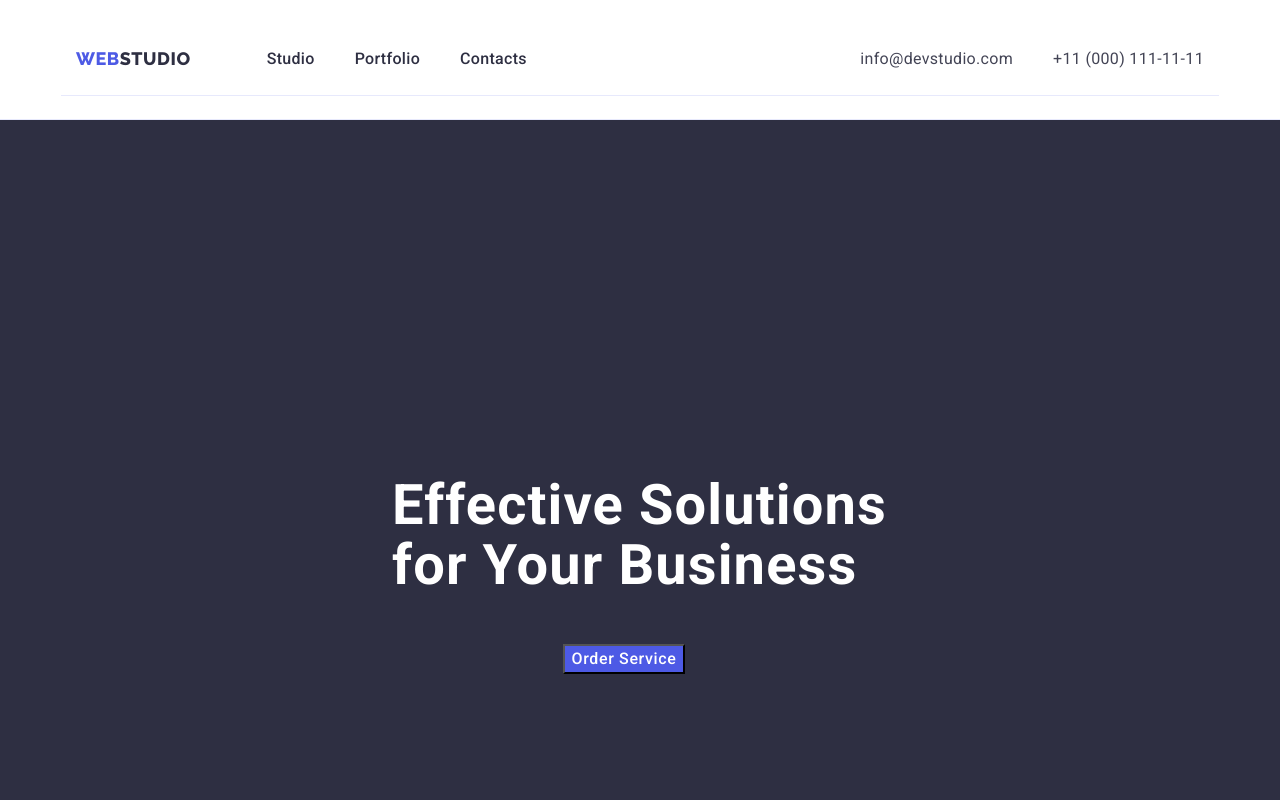
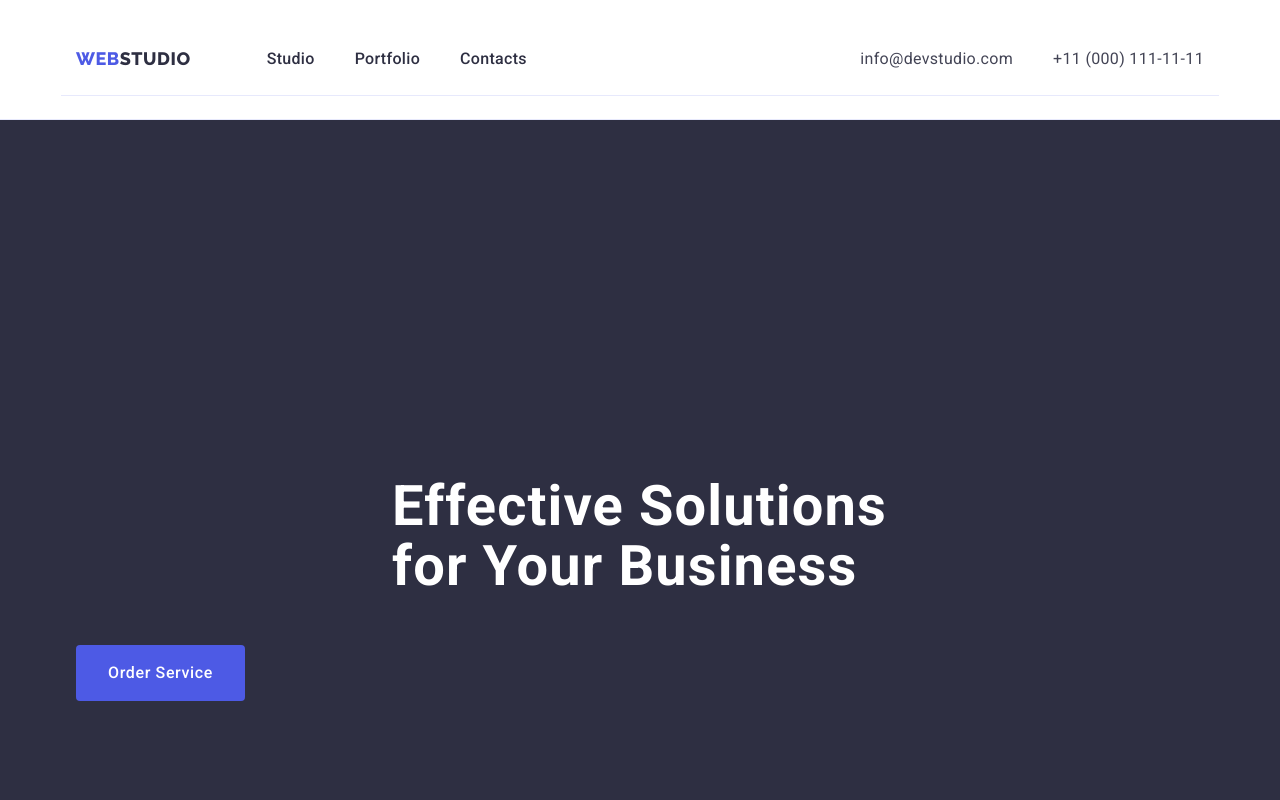
Before and after one commit to SerhiyHema/goit-markup-hw-03, a plain HTML site: page index.html in a window 1280 px wide. Shown: the top 800 px of the page. Drawn offline with nearby package versions, Linux system fonts and the light colour scheme.

Commit message:
Update styles.css

```diff
--- a/css/styles.css
+++ b/css/styles.css
@@ -158,14 +158,14 @@ button {
 
 /*hero*/
 .hero-section {
-  padding-top: 187px;
-  padding-bottom: 189px;
+  padding-top: 188px;
+  padding-bottom: 188px;
   margin-bottom: 120px;
   background: #2e2f42;
 }
 
 .hero-title {
-  width: 496px;
+  max-width: 496px;
   margin-bottom: 56px;
   display: block;
   margin: 0 auto;
@@ -188,12 +188,18 @@ button {
 }
 
 .hero-btn {
+  display: block;
+  min-width: 169px;
+  height: 56px;
+  border: none;
   font-weight: 500;
   font-size: 16px;
   line-height: 1.5;
   color: var(--main-light-cl);
   background-color: var(--accent-bt);
+  border-radius: 4px;
   letter-spacing: 0.04em;
+  cursor: pointer;
 }
 .hero-btn:hover,
 .hero-btn:focus {
```
